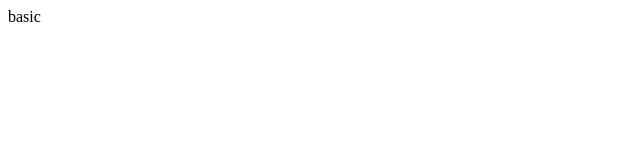
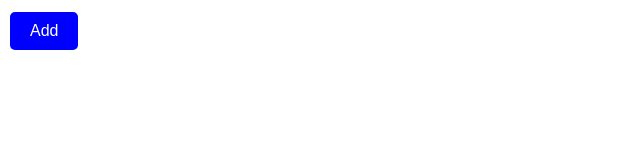
Before and after one commit to ihsanbachtiar/the-cartel, a plain HTML site: page thecartel.html in a window 1280 px wide. Shown: the whole page, without its empty margins (0-640 px from the left). Drawn offline with Linux system fonts and the light colour scheme.

Commit message:
Update thecartel.html

```diff
--- a/thecartel.html
+++ b/thecartel.html
@@ -1 +1,31 @@
-basic
+<html lang="id">
+<head>
+    <meta charset="UTF-8">
+    <meta name="viewport" content="width=device-width, initial-scale=1.0">
+    <title>Tombol Add</title>
+    <style>
+        .btn-add {
+            background-color: blue;
+            color: white;
+            border: none;
+            padding: 10px 20px;
+            text-align: center;
+            text-decoration: none;
+            display: inline-block;
+            font-size: 16px;
+            margin: 4px 2px;
+            cursor: pointer;
+            border-radius: 5px;
+        }
+
+        .btn-add:hover {
+            background-color: darkblue;
+        }
+    </style>
+</head>
+<body>
+
+<button class="btn-add">Add</button>
+
+</body>
+</html>
```
